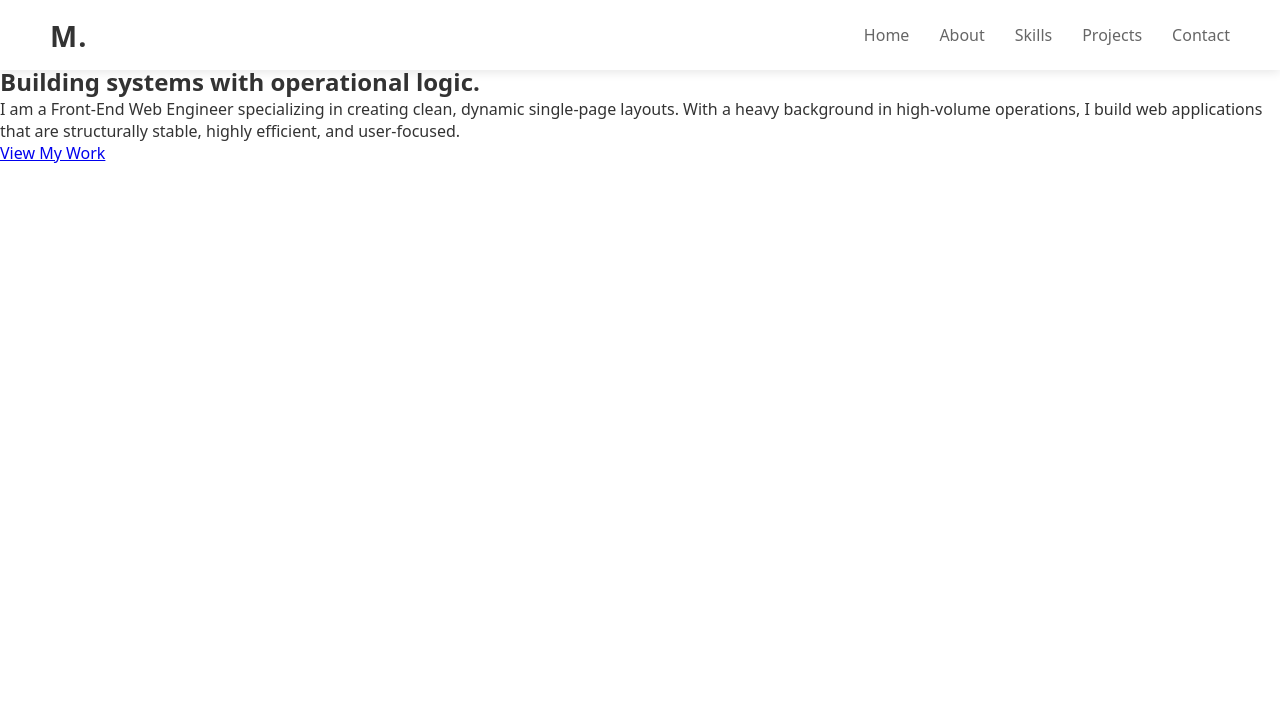
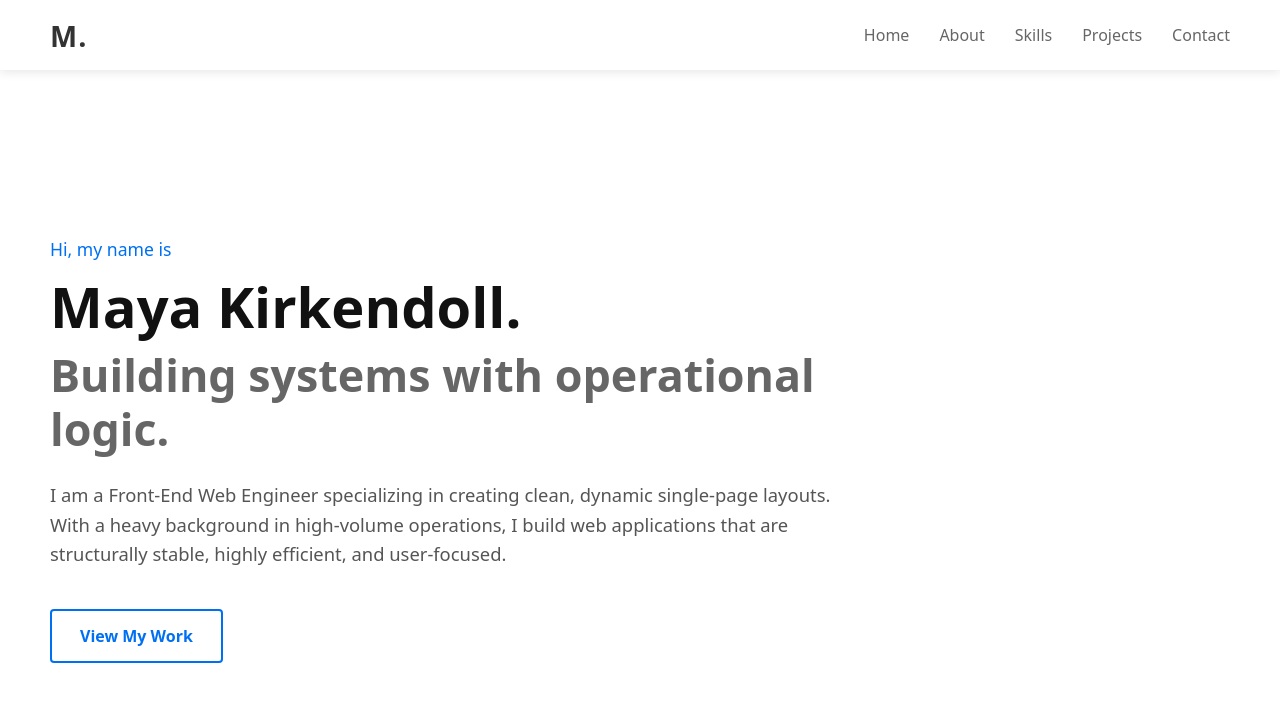
Before and after one commit to MayaKirken/maya-portfolio, a React (Create React App) app: page / in a window 1280 px wide. Shown: the top 702 px of the page. Built offline with nearby package versions, Linux system fonts and the light colour scheme.

Commit message:
add style for hero component

```diff
--- a/src/styles/Hero.css
+++ b/src/styles/Hero.css
@@ -0,0 +1,71 @@
+/* Hero Section Layout Wrapper */
+.hero-container {
+    min-height: 100vh;
+    display: flex;
+    align-items: center;
+    padding: 0 50px;
+    background-color: #ffffff;
+
+
+/* Padding-top pushes content down so it starts safely below your 70px fixed navbar! */
+
+    padding-top: 100px;
+
+}
+
+.hero-content {
+    max-width: 800px;
+}
+
+/* Subtle, small intro text */
+.hero-intro {
+    color: #0070f3;
+    font-size: 1.1rem;
+    font-weight: 500;
+    margin-bottom: 15px;
+}
+
+/* My Name - Big and Bold */
+.hero-title {
+    font-size: 3.5rem;
+    font-weight: 800;
+    color: #111111;
+    line-height: 1.1;
+    margin-bottom: 10px;
+}
+
+/* Hook/ Subtitle */
+.hero-subtitle {
+    font-size: 2.8rem;
+    font-weight: 700;
+    color: #666666;
+    line-height: 1.2;
+    margin-bottom: 25px;
+}
+
+/* Hero Description */
+.hero-description {
+    font-size: 1.15rem;
+    color: #555555;
+    line-height: 1.6;
+    margin-bottom: 40px;
+}
+
+/* Call to Action Button */
+.hero-btn {
+    display: inline-block;
+    padding: 14px 28px;
+    border: 2px solid #0070f3;
+    color: #0070f3;
+    text-decoration: none;
+    font-weight: 600;
+    font-size: 1rem;
+    border-radius: 4px;
+    transition: all 0.25s ease;
+}
+
+/* Interactive Hover State for the Button */
+.hero-btn:hover {
+    background-color: #0070f3;
+    color: #ffffff;
+}
```
